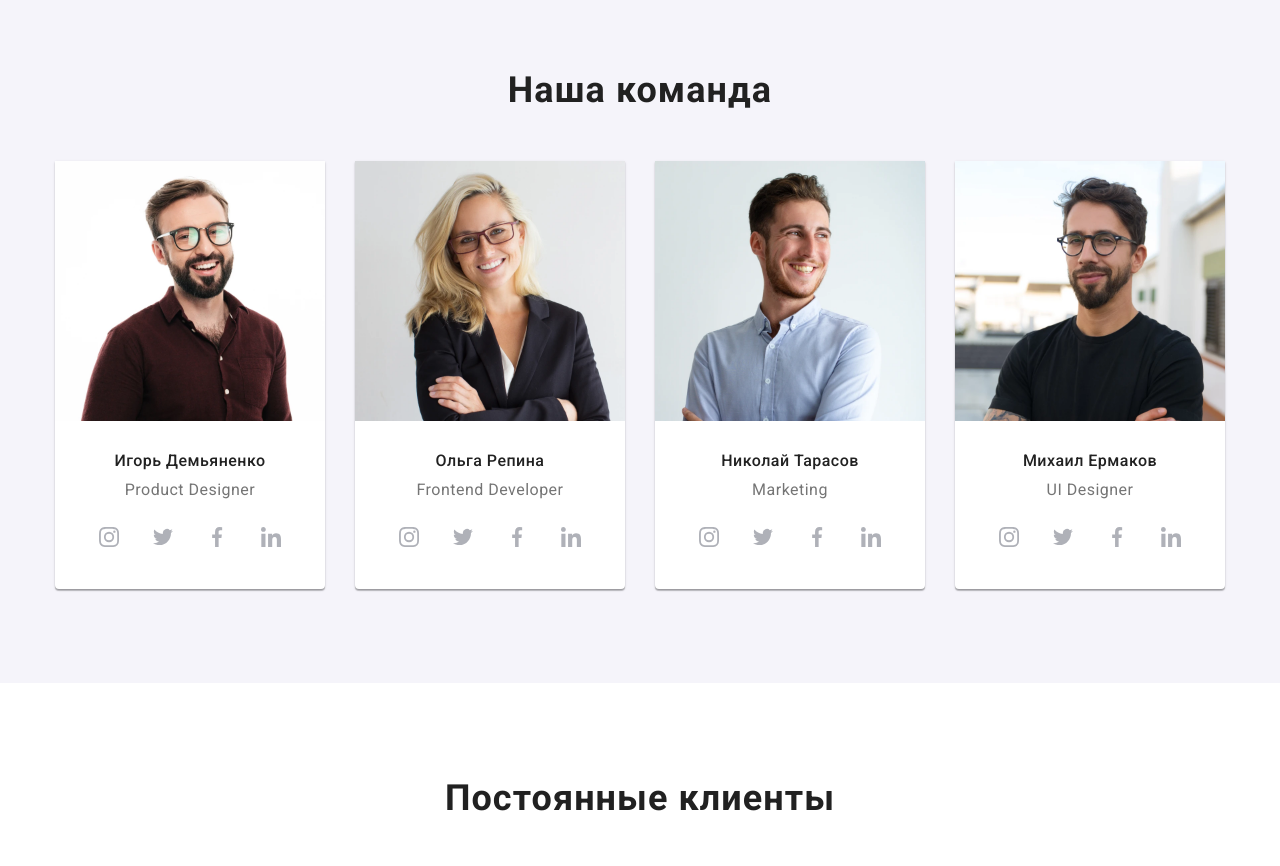
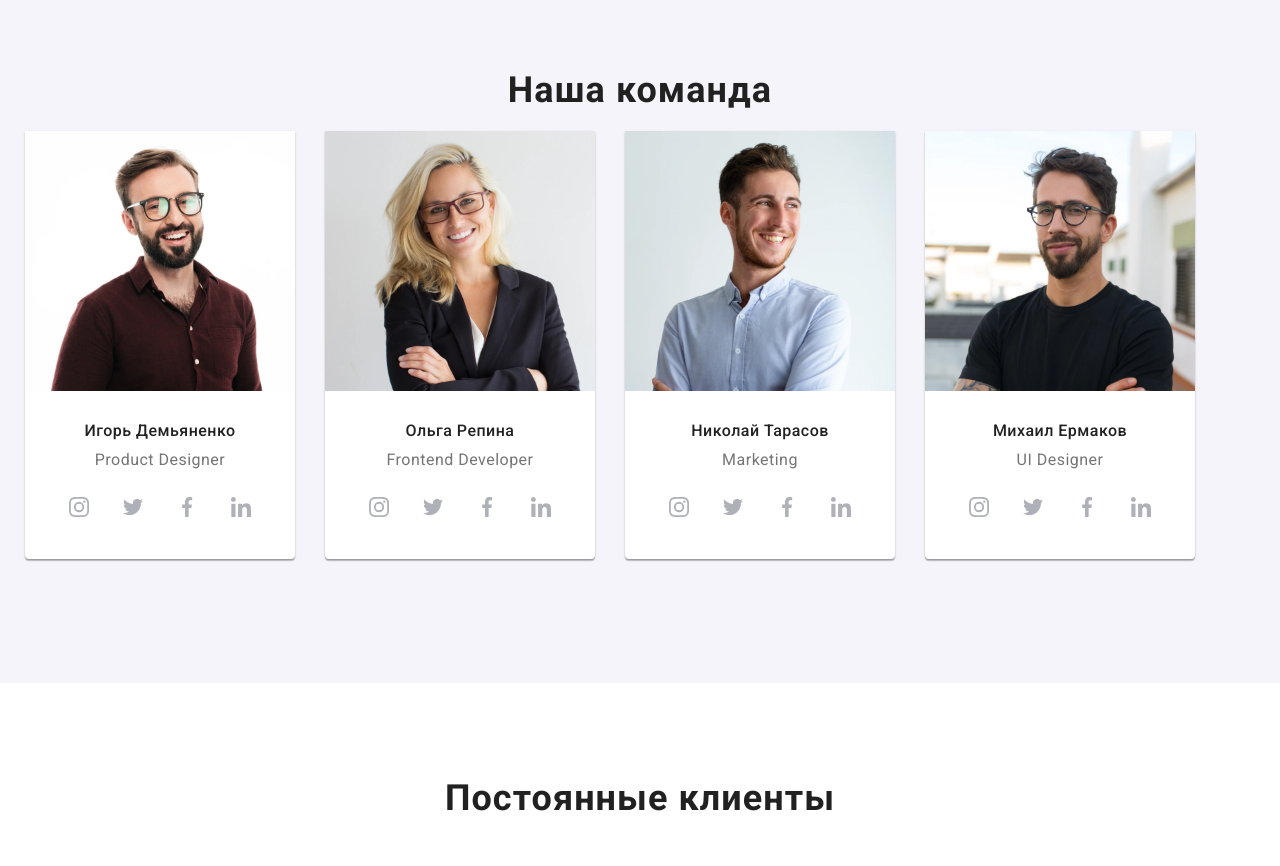
Before and after one commit to Oleg-Shepelenko/goit-markup-hw-08, a plain HTML site: page index.html in a window 1280 px wide. Shown: the part 1620-2486 px from the top of the page. Drawn offline with nearby package versions, Linux system fonts and the light colour scheme.

Commit message:
убирает скролл

```diff
--- a/sass/components/_feature.scss
+++ b/sass/components/_feature.scss
@@ -2,8 +2,8 @@
   @include mq(tablet-only) {
     display: flex;
     flex-wrap: wrap;
-    margin-right: -30px;
-    margin-bottom: -30px;
+    margin-top: -30px;
+    margin-left: -30px;
   }
 
   @include mq(desktop) {
@@ -24,8 +24,8 @@
   @include mq(tablet-only) {
 
     width: calc(100% / 2 - 30px);
-    margin-right: 30px;
-    margin-bottom: 30px;
+    margin-top: 30px;
+    margin-left: 30px;
   }
 
   @include mq(desktop) {
--- a/sass/components/_team.scss
+++ b/sass/components/_team.scss
@@ -22,8 +22,8 @@
     display: flex;
     flex-wrap: wrap;
     align-items: center;
-    margin-right: -30px;
-    margin-bottom: -30px;
+    margin-top: -30px;
+    margin-left: -30px;
   }
 }
 
@@ -43,8 +43,8 @@
 
   @include mq(tablet-only) {
     width: calc(100% / 2 - 30px);
-    margin-right: 30px;
-    margin-bottom: 30px;
+    margin-top: 30px;
+    margin-left: 30px;
   }
 
   @include mq(desktop) {
--- a/sass/components/gallery/_gallery-navigation.scss
+++ b/sass/components/gallery/_gallery-navigation.scss
@@ -1,6 +1,7 @@
 .portfolio__select {
   display: flex;
   justify-content: center;
+  margin-bottom: 50px;
 
   @include mq(mobile-only) {
     flex-wrap: wrap;
--- a/sass/components/gallery/_portfolio.scss
+++ b/sass/components/gallery/_portfolio.scss
@@ -1,11 +1,9 @@
 .portfolio__list {
-  margin-top: 50px;
-
-  @include mq(tablet) {
+  @include mq(tablet-only) {
     display: flex;
     flex-wrap: wrap;
-    margin-right: -30px;
-    margin-bottom: -30px;
+    margin-top: -30px;
+    margin-left: -30px;
   }
 
   @include mq(desktop) {
@@ -15,17 +13,16 @@
 }
 
 .portfolio__items {
-    @include mq(mobile-only) {
+  @include mq(mobile-only) {
     &:not(:last-child) {
       margin-bottom: 30px;
     }
   }
 
-  @include mq(tablet) {
+  @include mq(tablet-only) {
     width: calc(100% / 2 - 30px);
-    margin-right: 30px;
-    margin-bottom: 30px;
-
+    margin-top: 30px;
+    margin-left: 30px;
   }
 
   @include mq(desktop) {
@@ -92,11 +89,9 @@
   transform: translateY(100%);
   transition: transform var(--animation-hover);
 
-  @media screen and (max-width:479.8px) {
+  @media screen and (max-width: 479.8px) {
     font-size: 15px;
-}
-
-
+  }
 }
 
 .portfolio__conteiner {
@@ -109,7 +104,6 @@
   @include mq(tablet-only) {
     flex-grow: 1;
   }
-
 }
 
 .portfolio__title {
@@ -118,7 +112,6 @@
   line-height: 2;
   letter-spacing: 0.06em;
   color: var(--title-text-color);
-
 }
 
 .portfolio__text {
```
Also changed, not shown: css/main.css, css/main.min.css, 2 other files.
